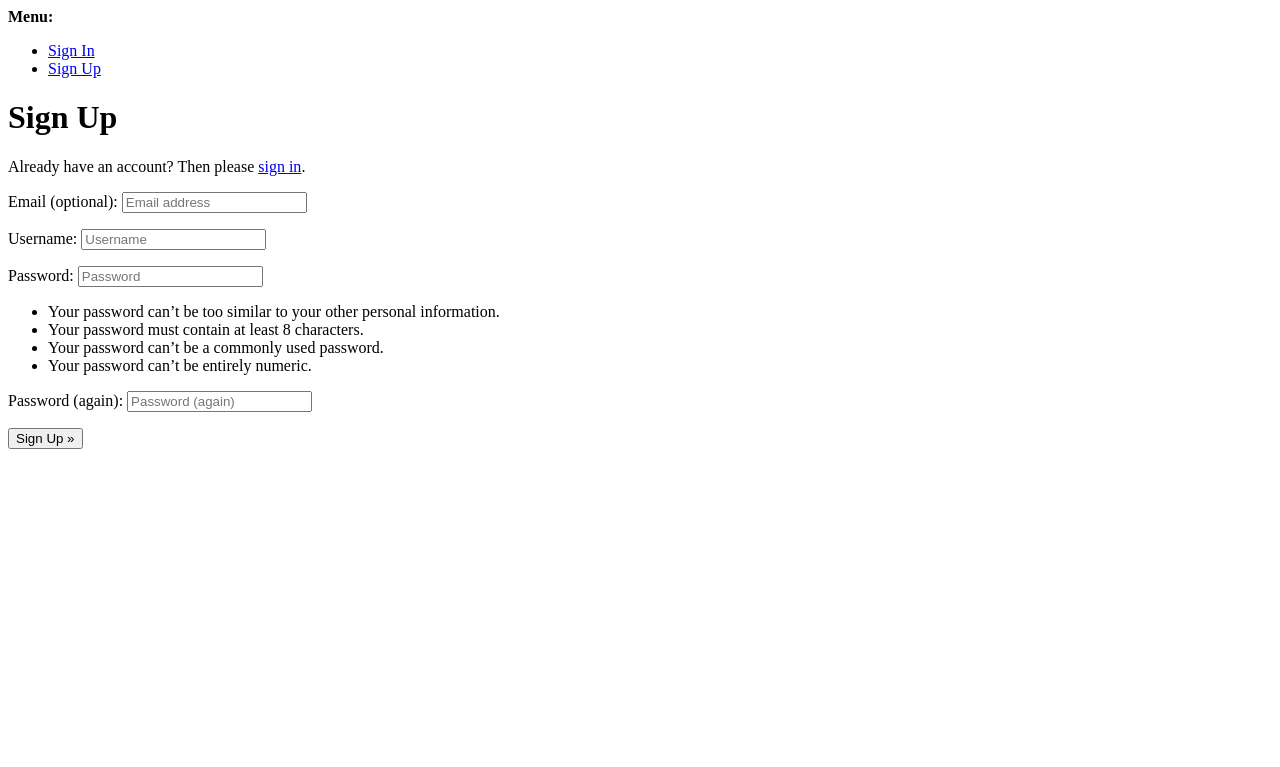
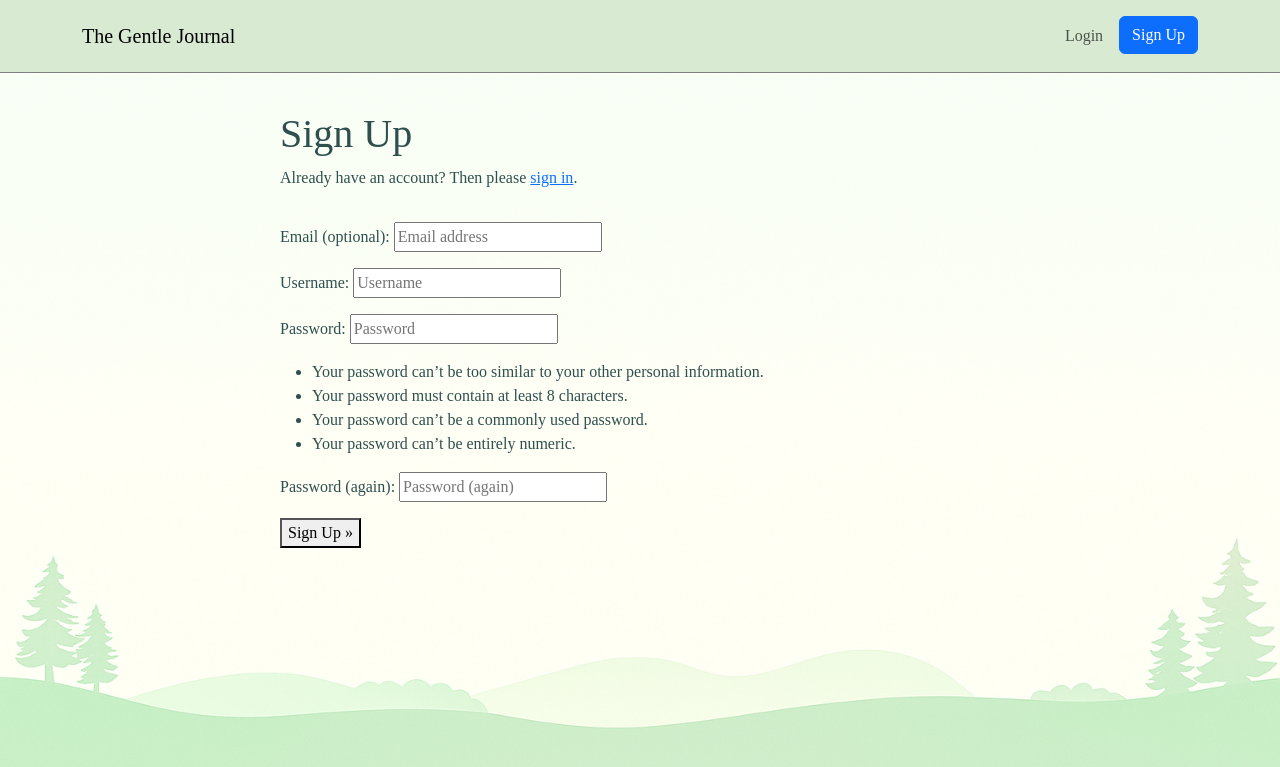
Before and after one commit to AC-dev16/the-gentle-journal, a Django app: page /accounts/signup/ in a window 1280 px wide. Shown: the top 767 px of the page. Run offline with Django 4.2, Linux system fonts and the light colour scheme; some web fonts are replaced.

Commit message:
Adjust admin settings for DiaryEntry; update search and filter fields for improved functionality. Enhance signup template structure for better layout; adjust base template for dynamic navigation links. Update settings for login redirects and account management.

```diff
--- a/diary_entries/admin.py
+++ b/diary_entries/admin.py
@@ -6,6 +6,6 @@ from .models import DiaryEntry
 @admin.register(DiaryEntry)
 class Admin(SummernoteModelAdmin):
     list_display = ('user', 'location', 'pain_level', 'mood_level', 'sleep_hours', 'created_at')
-    search_fields = ['user__username', 'location']
-    list_filter = ('pain_level', 'mood_level', 'sleep_hours', 'created_at')
+    search_fields = ['user__username', 'created_at']
+    list_filter = ('created_at', 'user__username')
     summernote_fields = ('notes', 'triggers')
--- a/templates/account/signup.html
+++ b/templates/account/signup.html
@@ -1,14 +1,21 @@
-{% extends "account/base.html" %}
+{% extends "base.html" %}
 
 {% load i18n %}
 
 {% block head_title %}{% trans "Signup" %}{% endblock head_title %}
 
 {% block content %}
+<div class="container">
+    <div class="row">
+        <div class="col-md-8 mt-3 offset-md-2">
           <h1>{% trans "Sign Up" %}</h1>
 
           <p>{% blocktrans %}Already have an account? Then please <a href="{{ login_url }}">sign in</a>.{% endblocktrans %}</p>
+        </div>
+    </div>
 
+    <div class="row">
+        <div class="col-md-8 mt-3 offset-md-2">
           <form class="signup" id="signup_form" method="post" action="{% url 'account_signup' %}">
             {% csrf_token %}
             {{ form.as_p }}
@@ -17,5 +24,8 @@
             {% endif %}
             <button type="submit">{% trans "Sign Up" %} &raquo;</button>
           </form>
+        </div>
+    </div>
+</div>
 
-{% endblock content %}
+{% endblock %}
--- a/templates/base.html
+++ b/templates/base.html
@@ -21,7 +21,7 @@
         <!-- Navigation -->
         <nav id="navbar-bg" class="navbar navbar-expand-lg p-3">
             <div class="container">
-                <a class="navbar-brand" href="{% url 'homepage' %}">
+                <a class="navbar-brand" href="{% if user.is_authenticated %}{% url 'dashboard' %}{% else %}{% url 'homepage' %}{% endif %}">
                     <i class="bi bi-journal-heart"></i> The Gentle Journal
                 </a>
 
@@ -57,8 +57,6 @@
                                     <i class="bi bi-person-circle"></i> Hello, {{ user.username }}
                                 </a>
                                 <ul class="dropdown-menu">
-                                    <li><a class="dropdown-item" href="{{ dashboard_url }}">Dashboard</a></li>
-                                    <li><hr class="dropdown-divider"></li>
                                     <li><a class="dropdown-item" href="">Contact</a></li>
                                     <li><hr class="dropdown-divider"></li>
                                     <li><a class="dropdown-item" href="{% url 'account_logout' %}">Logout</a></li>
```
Also changed, not shown: the_gentle_journal/settings.py (+13 -2 lines). Lines whose indentation alone changed are shown as unchanged.
